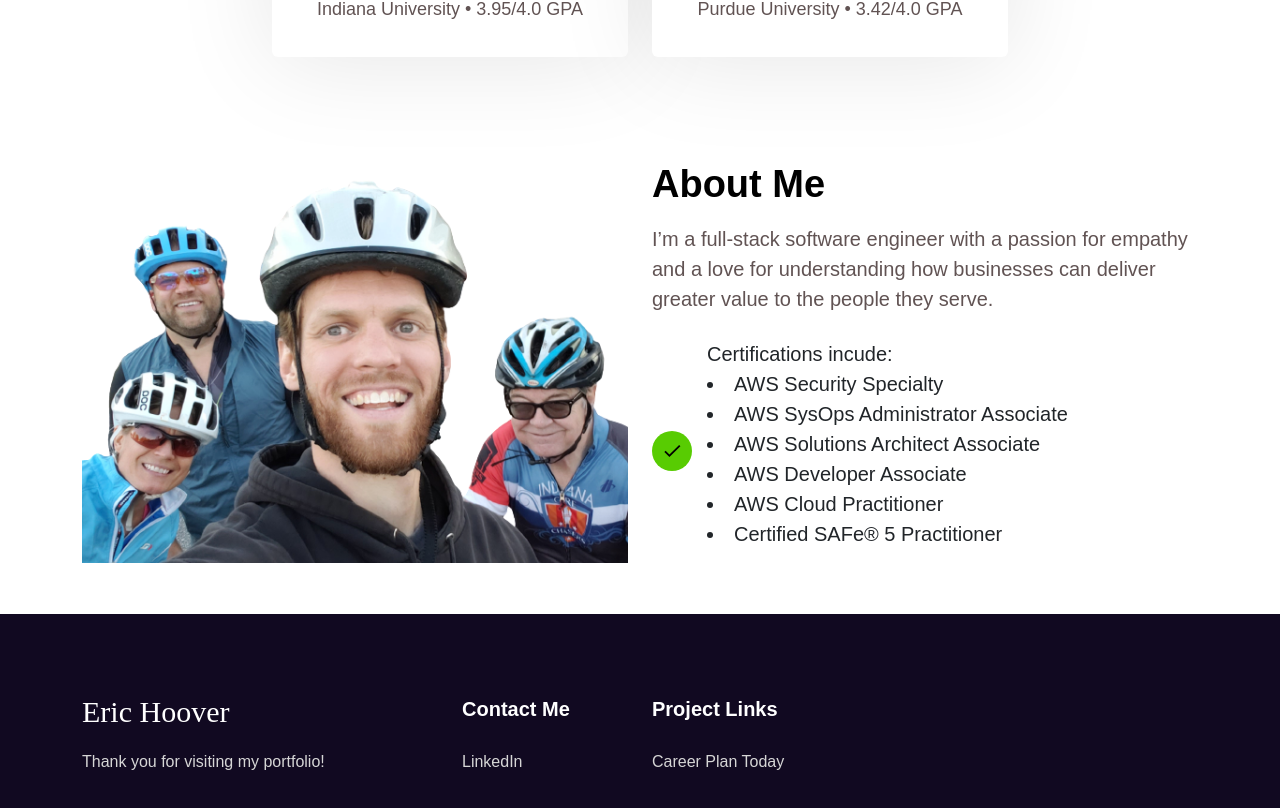
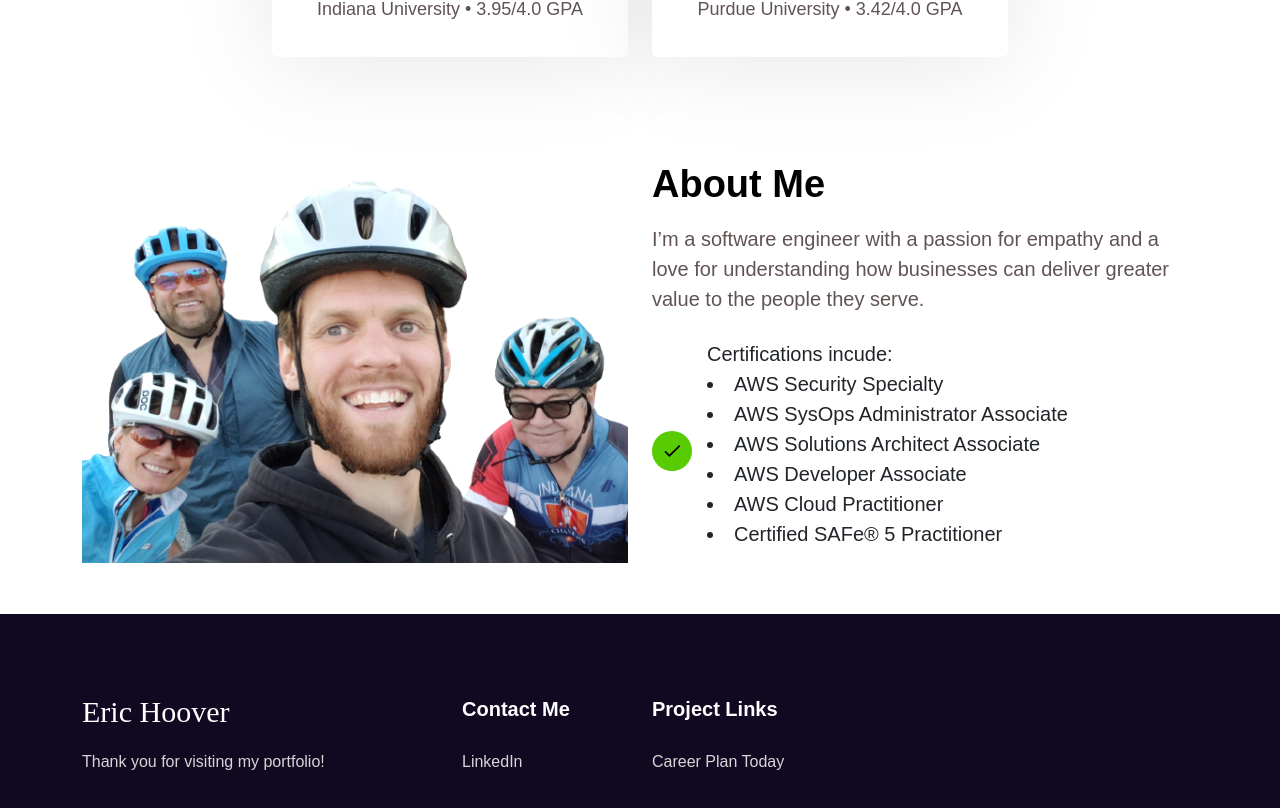
Before and after one commit to ehoover3/Portfolio, a React (Create React App) app: page / in a window 1280 px wide. Shown: the part 1441-2249 px from the top of the page. Built offline with nearby package versions, Linux system fonts and the light colour scheme.

Commit message:
remove full stack

```diff
--- a/src/components/About.tsx
+++ b/src/components/About.tsx
@@ -20,7 +20,7 @@ function About() {
             <div className='mb-3'>
               <Heading title='About Me' />
             </div>
-            <p className='sub-heading'>I’m a full-stack software engineer with a passion for empathy and a love for understanding how businesses can deliver greater value to the people they serve.</p>
+            <p className='sub-heading'>I’m a software engineer with a passion for empathy and a love for understanding how businesses can deliver greater value to the people they serve.</p>
             <ListGroup>
               <ListGroup.Item className='d-flex align-items-center'>
                 <div className='check'>
```
